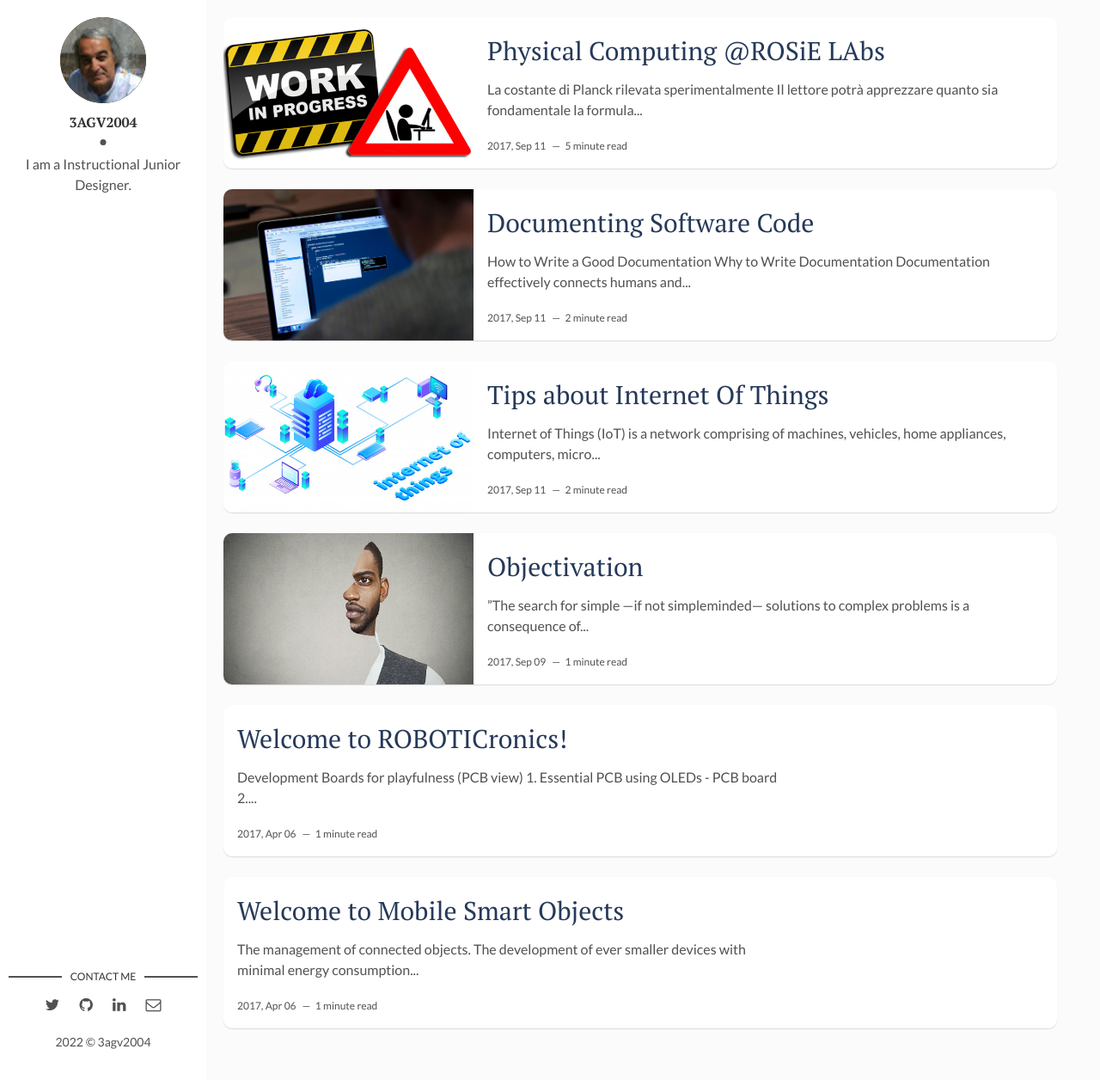
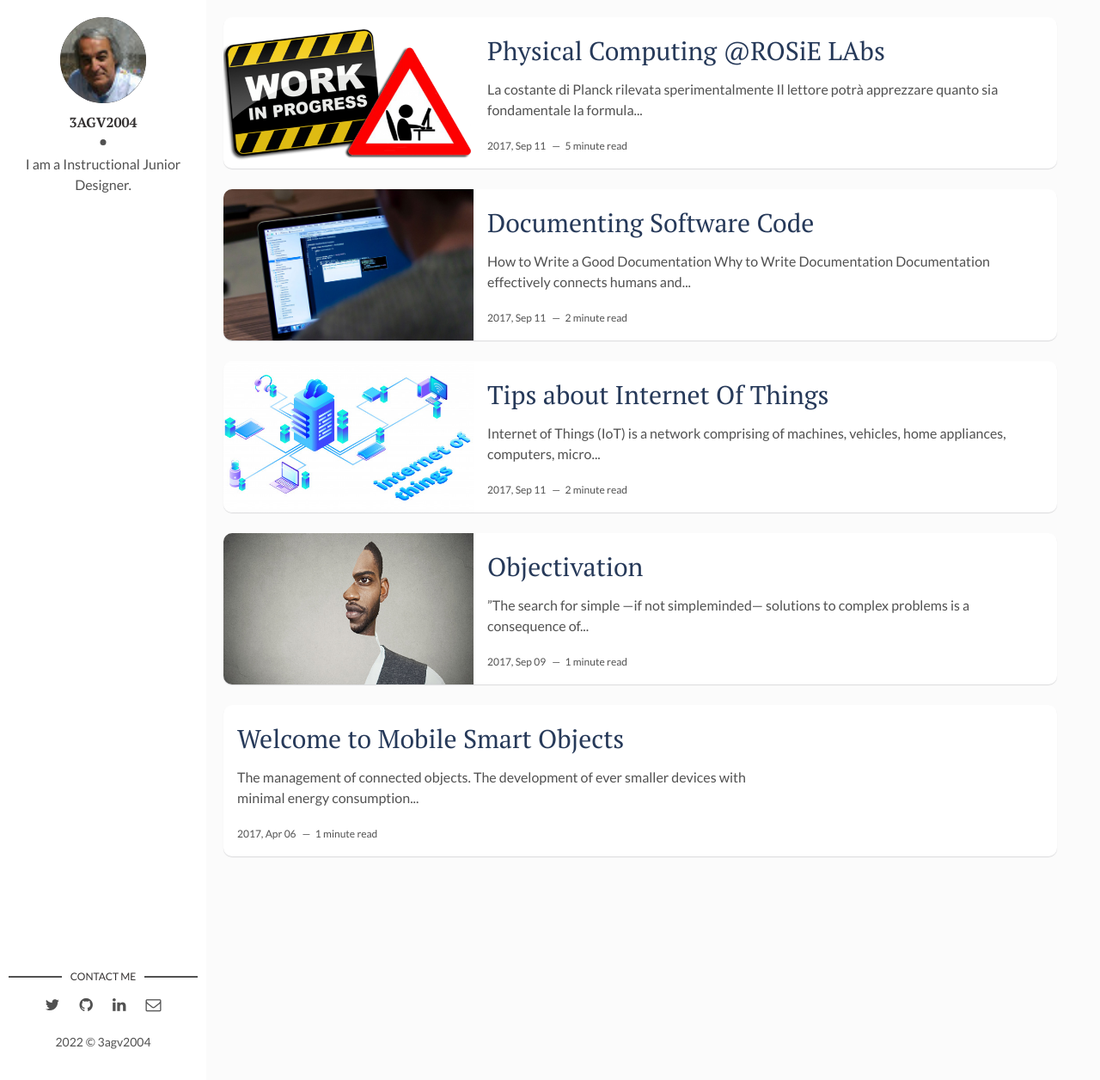
Before and after one commit to ROBOTICronics/ROBOTICronics.github.io, a Jekyll site: the page built from index.html, in a window 1280 px wide and 1256 px high. Shown: the whole window at 86% size. Built offline with Jekyll 4.4.1, drawn with Linux system fonts in a browser that asks for light colours; the list of posts is cut into pages by our own code; a file with an impossible date is left out.

Commit message:
Update 2017-04-06-welcome-to-jekyll.markdown

```diff
--- a/_posts/2017-04-06-welcome-to-jekyll.markdown
+++ b/_posts/2017-04-06-welcome-to-jekyll.markdown
@@ -1,10 +1,11 @@
 ---
 layout: post
 title: "Welcome to ROBOTICronics!"
-date: 2017-04-06 13:32:20 +0300
+date: 2022-13-06 13:32:20 +0300
 description: You’ll find this post in your `_posts` directory. Go ahead and edit it and re-build the site to see your changes. # Add post description (optional)
 img:  # Add image post (optional)
 ---
+
 # Development Boards for playfulness (PCB view)
 ## 1.  Essential PCB
   - **using OLEDs** -
```
